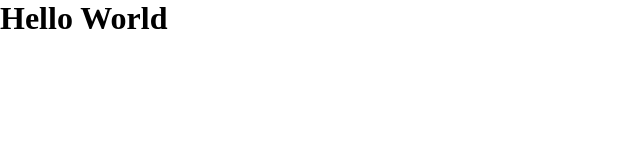
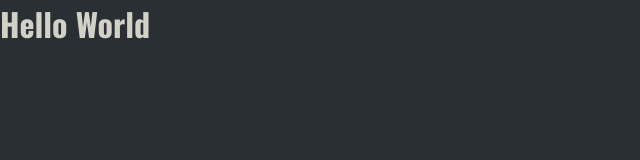
Before and after one commit to douglas-jpg/kindred, a website built with Vite: page client/index.html in a window 1280 px wide. Shown: the whole page, without its empty margins (0-640 px from the left). Built offline with nearby package versions, Linux system fonts and the light colour scheme.

Commit message:
feat (client): initial styles

```diff
--- a/client/index.html
+++ b/client/index.html
@@ -38,7 +38,7 @@
         <link rel="manifest" href="/site.webmanifest" />
 
         <!-- Styles -->
-        <link rel="stylesheet" href="./src/styles/reset.css" />
+        <link rel="stylesheet" href="./src/styles/styles.css" />
 
         <!-- Scripts -->
         <script src="src/main.js" defer></script>
--- /dev/null
+++ b/client/src/styles/styles.css
@@ -0,0 +1,16 @@
+@import url('variables.css');
+@import url('reset.css');
+
+html {
+    scroll-behavior: smooth;
+
+    font-size: var(--spacing-base);
+    font-family: var(--font-oswald);
+}
+
+body {
+    min-height: 100vh;
+
+    color: var(--color-text);
+    background-color: var(--color-background);
+}
```
